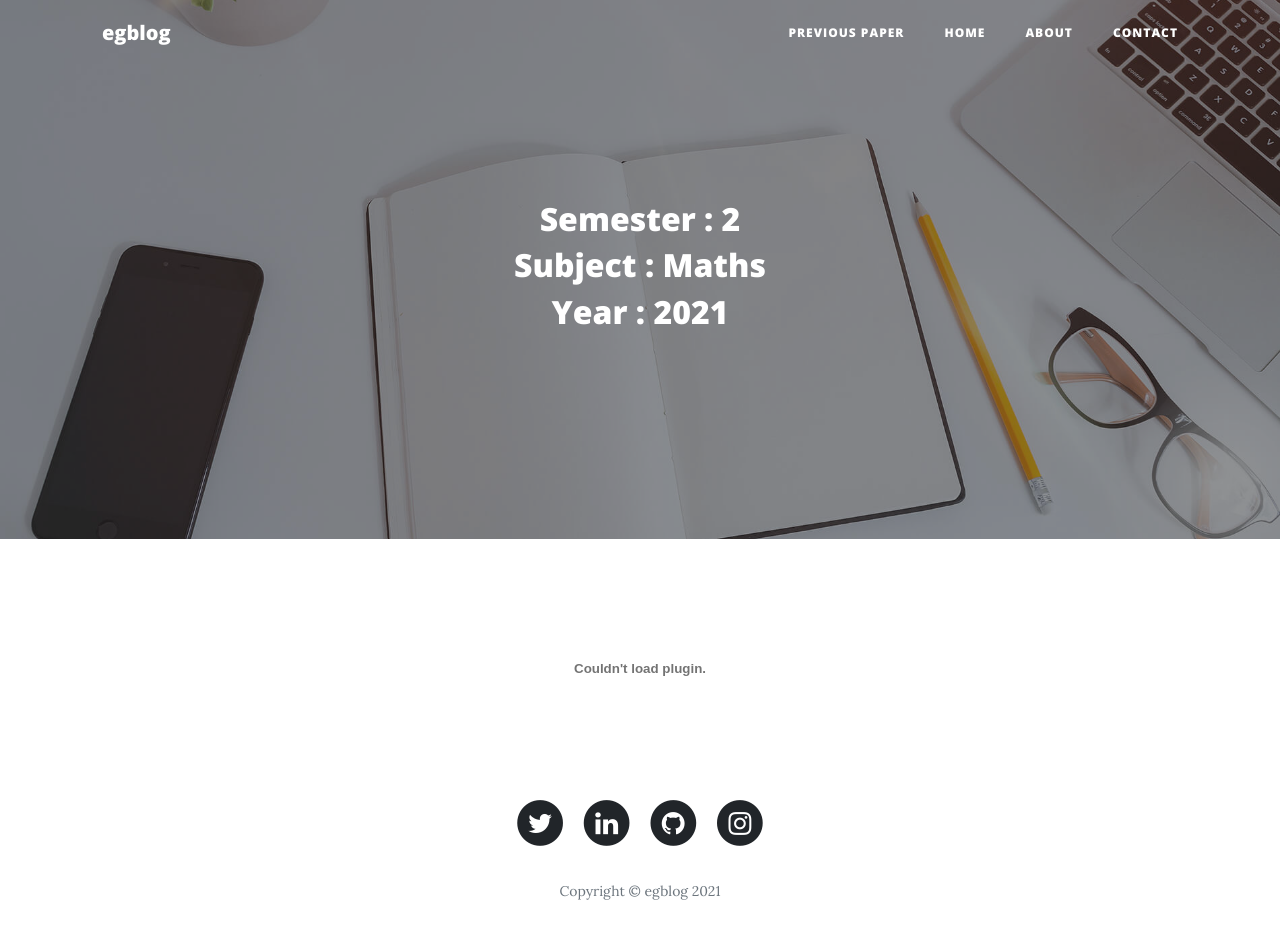
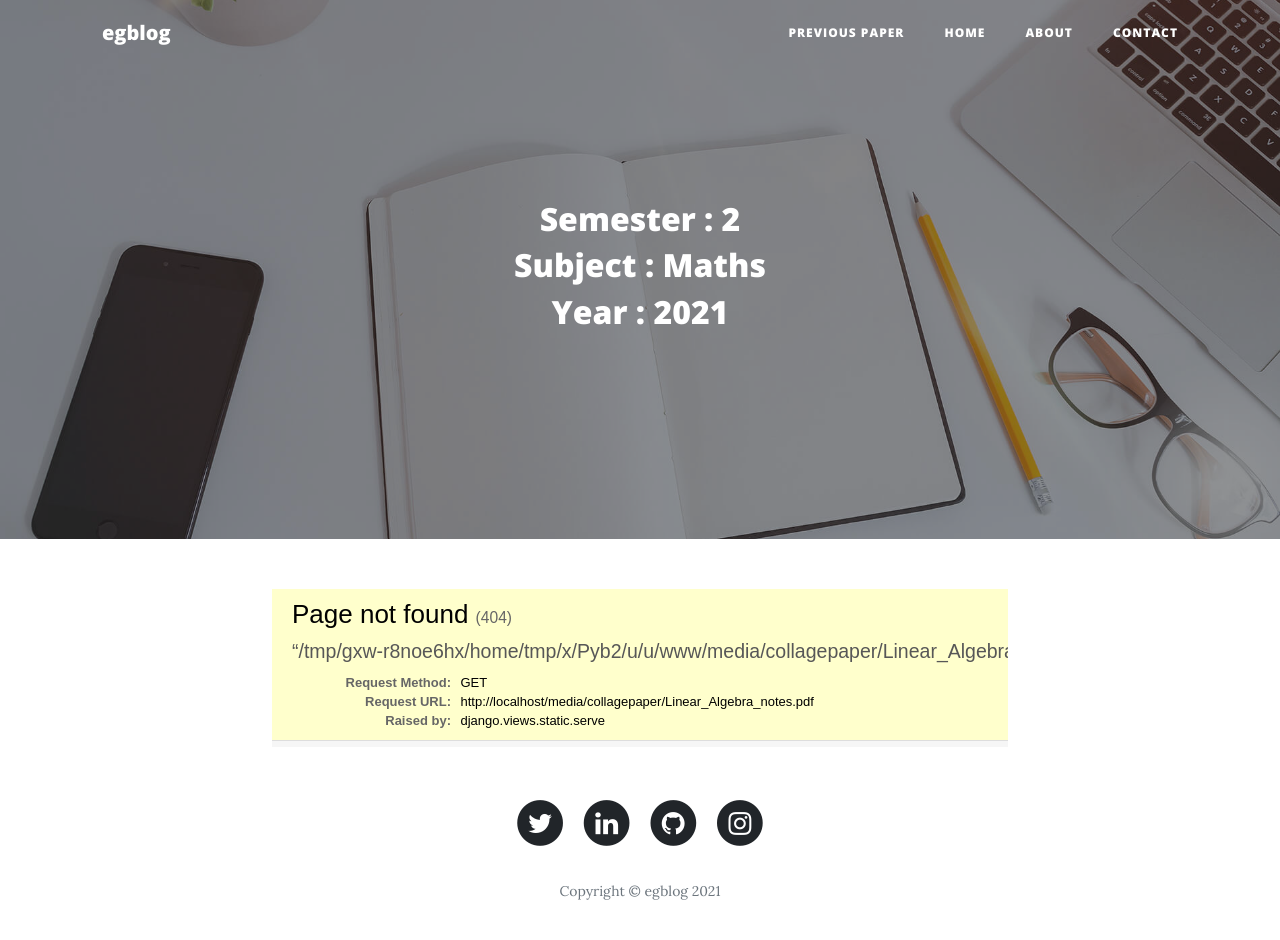
Before and after one commit to anurag629/azblog, a Django app: page /collagepaper/paper_pdf/1 in a window 1280 px wide. Shown: the top 940 px of the page. Run offline with Django 3.2, Linux system fonts and the light colour scheme; data comes from the database, SQL or seed files in the repository; some libraries are stand-ins or nearby versions.

Commit message:
completed all collagepaper iframe

```diff
--- a/templates/collagepaper/paper_pdf.html
+++ b/templates/collagepaper/paper_pdf.html
@@ -27,7 +27,7 @@
         <div class="container">
             <div class="row">
                 <div class="col-md-10 col-lg-8 mx-auto">
-                    <embed src="{{paper.pdf_paper.url}}" type="application/pdf" style="width: 100%;height: 100%;border: none;" />
+                    <iframe src="{{paper.pdf_paper.url}}" type="application/pdf" style="width: 100%;height: 100%;border: none;" ></iframe>
                 </div>
             </div>
         </div>
```
